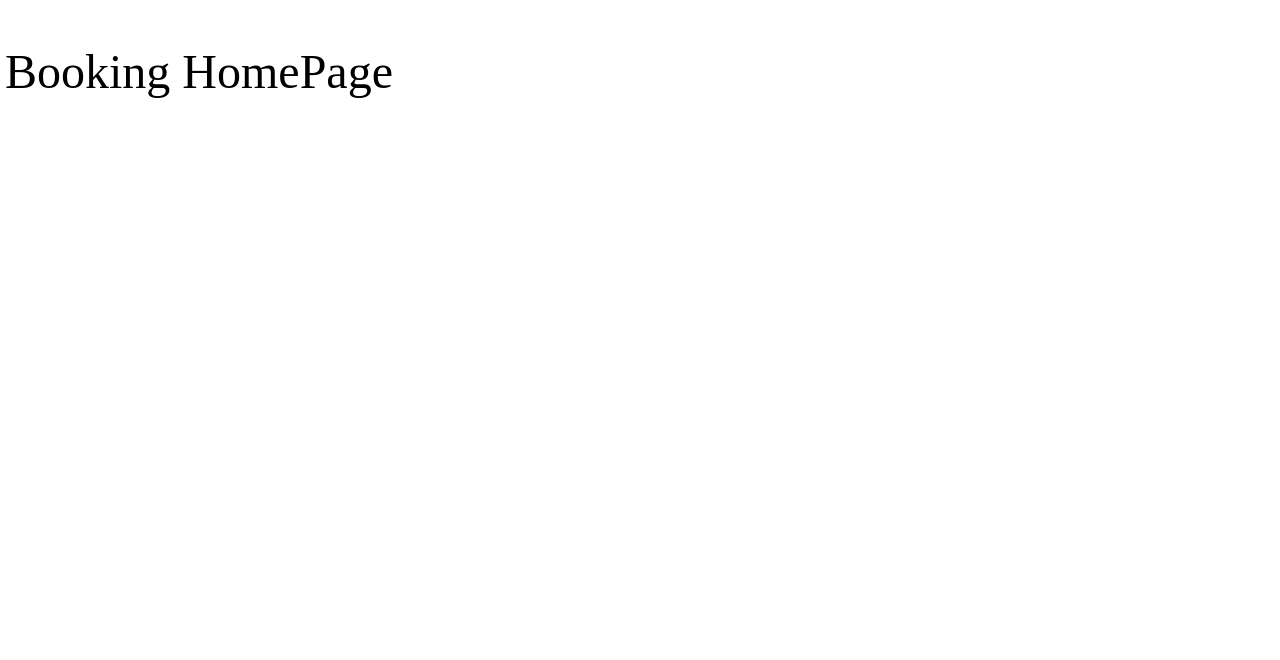
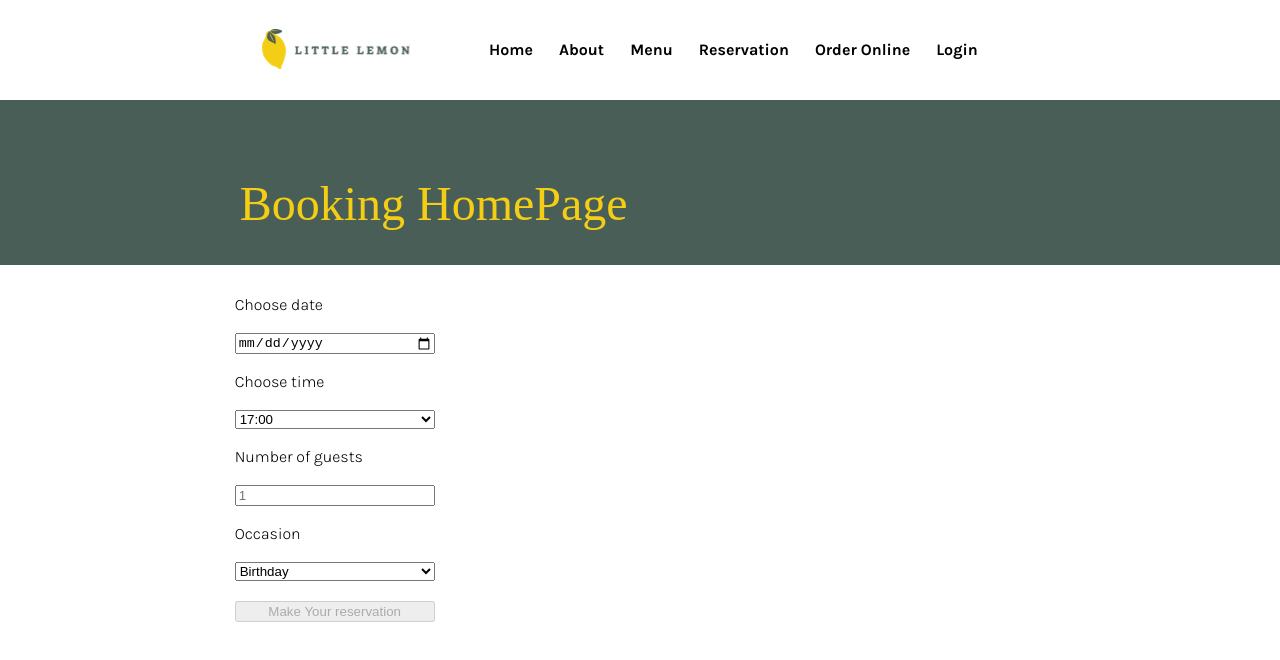
Before and after one commit to habibma/little-lemon-restaurant, a React (Create React App) app: page /login in a window 1280 px wide. Shown: the top 660 px of the page. Built offline with nearby package versions, Linux system fonts and the light colour scheme; a web font is replaced by a local one.

Commit message:
Modify Main and Hompage components

```diff
--- /dev/null
+++ b/src/components/BookingForm.js
@@ -0,0 +1,53 @@
+import React, { useState } from "react"
+
+export const BookingForm = () => {
+
+    const [date, setDate] = useState("");
+    const [time, setTime] = useState("");
+    const [number, setNumber] = useState("");
+    const [occation, setOccation] = useState("");
+
+    const [availableTimes]  = useState(["17:00", "18:00", "19:00", "20:00", "21:00", "22:00"])
+
+    const submitHandler = e => {
+        e.preventDefault();
+        setDate("");
+        setTime("");
+        setNumber("");
+        setOccation("");
+    }
+
+    return (
+    <form style={{display: "grid", maxWidth: "200px", gap: "20px"}} onSubmit={submitHandler}>
+        <label htmlFor="res-date">Choose date</label>
+        <input
+            type="date"
+            id="res-date"
+            value={date}
+            onChange={e => setDate(e.target.value)}
+        />
+        <label htmlFor="res-time">Choose time</label>
+        <select id="res-time " value={time} onChange={e => setTime(e.target.value)}>
+           {availableTimes.map(item => <option>{item}</option>)}
+        </select>
+        <label htmlFor="guests">Number of guests</label>
+        <input
+            type="number"
+            placeholder="1" min="1" max="10"
+            id="guests"
+            value={number}
+            onChange={({target}) => setNumber(target.value)}
+        />
+        <label htmlFor="occasion">Occasion</label>
+        <select
+            id="occasion"
+            value={occation}
+            onChange={({target}) => setOccation(target.value)}
+        >
+           <option>Birthday</option>
+           <option>Anniversary</option>
+        </select>
+        <input disabled={!date || !time || !number || !occation} type="submit" value="Make Your reservation" />
+     </form>
+    )
+}
--- a/src/components/BookingPage.js
+++ b/src/components/BookingPage.js
@@ -1,5 +1,28 @@
 import React from "react"
 
+import { BookingForm } from "./BookingForm"
+import { Header } from "./Header"
+import { Nav } from "./Nav"
+import { Main } from "./Main"
+
 export function BookingPage() {
-    return <h1>Booking HomePage</h1>
+    return (
+        <>
+            <Header>
+                <Nav />
+            </Header>
+            <Main>
+                <div className='container'>
+                    <section className="eight">
+                    <h1>Booking HomePage</h1>
+                    </section>
+                </div>
+                <div className="container">
+                    <section className="eight">
+                        <BookingForm/>
+                    </section>
+                </div>
+            </Main>
+        </>
+    )
 }
--- a/src/components/Header.js
+++ b/src/components/Header.js
@@ -8,10 +8,10 @@ export function Header({children}) {
     return(
         <header>
             <div className='header-row eight'>
-                <div className='hamburger'><a href='#'><img src={hamberger}/></a></div>
+                <div className='hamburger'><a href='#'><img src={hamberger} alt=''/></a></div>
                 <a href='#'><img src={logo} alt='Logo' /></a>
                 {children}
-                <div className='basket'><img src={basket} alt='basket icon' /></div>
+                <div className='basket'><img src={basket} alt='' /></div>
             </div>
         </header>
     )
--- a/src/components/HomePage.js
+++ b/src/components/HomePage.js
@@ -1,8 +1,18 @@
 import React from "react";
+
 import { Footer } from "./Footer";
-import { Main } from "./Main";
 import { Header } from "./Header";
 import { Nav } from "./Nav";
+import { Main } from "./Main";
+import { Chicago } from './Chicago';
+import { Specials } from './Specials';
+import { CustomersSay } from './CustomersSay';
+import { CallToAction } from './CallToAction';
+
+import restaurantfood from '../imgs/restaurantfood.jpg';
+import about1 from '../imgs/mario-and-adrian-a.jpg';
+import about2 from '../imgs/restaurant-chef B.jpg';
+
 
 function HomePage() {
     return (
@@ -10,7 +20,45 @@ function HomePage() {
         <Header>
             <Nav />
         </Header>
-        <Main />
+        <Main>
+            <div className='container'>
+                <section className='slider slider-row eight'>
+                    <article>
+                        <Chicago></Chicago>
+                        <CallToAction>Reserve a Table</CallToAction>
+                    </article>
+                    <img src={ restaurantfood } alt="restaurant food" />
+                </section>
+            </div>
+            <div className='container'>
+                <section className='sideber-2 eight'>
+                    <h2>This Week Specials!</h2>
+                    <CallToAction>Online Menu</CallToAction>
+                </section>
+                <section className='promption eight'>
+                    <Specials />
+                </section>
+            </div>
+            <div className='container'>
+                <section className='testimonial eight'>
+                   <CustomersSay />
+                </section>
+            </div>
+            <div className='container'>
+                <section className='about eight'>
+                    <article>
+                        <h1>Little Lemon</h1>
+                        <h2>Chicago</h2>
+                        <p>Amet minim mollit non deserunt ullamco est sit aliqua dolor do amet sint. Velit officia consequat duis enim velit mollit. Exercitation veniam consequat sunt nostrud amet.
+Amet minim mollit non deserunt ullamco est sit aliqua dolor do amet sint. Velit officia consequat duis enim velit mollit.</p>
+                    </article>
+                    <div>
+                        <div className='image'><img src={about1} alt='Little Lemon&#39;s chef' /></div>
+                        <div className='image'><img src={about2} alt='Little Lemon&#39;s chef' /></div>
+                    </div>
+                </section>
+            </div>
+        </Main>
         <Footer>
             <Nav />
         </Footer>
--- a/src/components/Main.js
+++ b/src/components/Main.js
@@ -1,53 +1,8 @@
 import React from 'react'
-import restaurantfood from '../imgs/restaurantfood.jpg'
-import about1 from '../imgs/mario-and-adrian-a.jpg'
-import about2 from '../imgs/restaurant-chef B.jpg'
-import { CallToAction } from './CallToAction'
-import { Chicago } from './Chicago'
-import { Specials } from './Specials'
-import { CustomersSay } from './CustomersSay'
 
-export function Main() {
+export function Main({children}) {
 
     return(
-        <main>
-            <div className='container'>
-                <section className='slider slider-row eight'>
-                    <article>
-                        <Chicago></Chicago>
-                        <CallToAction>Reserve a Table</CallToAction>
-                    </article>
-                    <img src={ restaurantfood } alt="restaurant food" />
-                </section>
-            </div>
-            <div className='container'>
-                <section className='sideber-2 eight'>
-                    <h2>This Week Specials!</h2>
-                    <CallToAction>Online Menu</CallToAction>
-                </section>
-                <section className='promption eight'>
-                    <Specials />
-                </section>
-            </div>
-            <div className='container'>
-                <section className='testimonial eight'>
-                   <CustomersSay />
-                </section>
-            </div>
-            <div className='container'>
-                <section className='about eight'>
-                    <article>
-                        <h1>Little Lemon</h1>
-                        <h2>Chicago</h2>
-                        <p>Amet minim mollit non deserunt ullamco est sit aliqua dolor do amet sint. Velit officia consequat duis enim velit mollit. Exercitation veniam consequat sunt nostrud amet.
-Amet minim mollit non deserunt ullamco est sit aliqua dolor do amet sint. Velit officia consequat duis enim velit mollit.</p>
-                    </article>
-                    <div>
-                        <div className='image'><img src={about1} alt='Little Lemon&#39;s chef' /></div>
-                        <div className='image'><img src={about2} alt='Little Lemon&#39;s chef' /></div>
-                    </div>
-                </section>
-            </div>
-        </main>
+        <main>{children}</main>
     )
 }
--- a/src/components/Specials.js
+++ b/src/components/Specials.js
@@ -28,7 +28,7 @@ export function Specials() {
             {specials.map((special, index) => {
                    return (
                    <article key={index}>
-                       <img src={special.image} />
+                       <img src={special.image} alt={special.name}/>
                        <h3>{special.name}</h3>
                        <p>{special.descryption}</p>
                        <a href='#'>Order a Delivery</a>
--- a/src/index.css
+++ b/src/index.css
@@ -214,7 +214,7 @@ Navigation
 
 
 /* ==================
-Main
+Homepage
 ==================== */
 .slider h2 {
   margin-top: 0;
@@ -290,7 +290,7 @@ article img {
 /* ==================
 Slider
 ==================== */
-main .container:first-child {
+main div:first-child {
   background-color: #495E57;
   color: #fff;
 }
```
